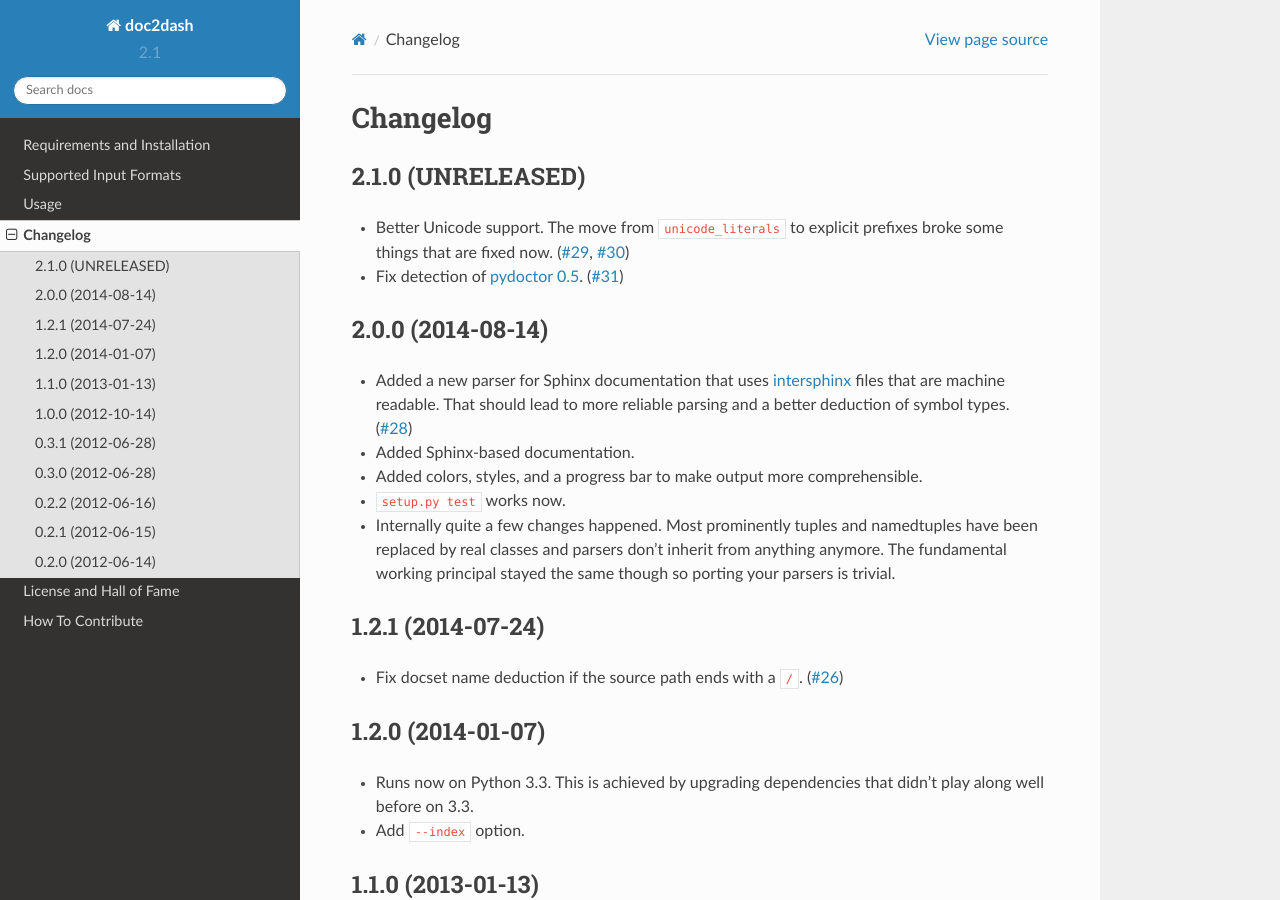
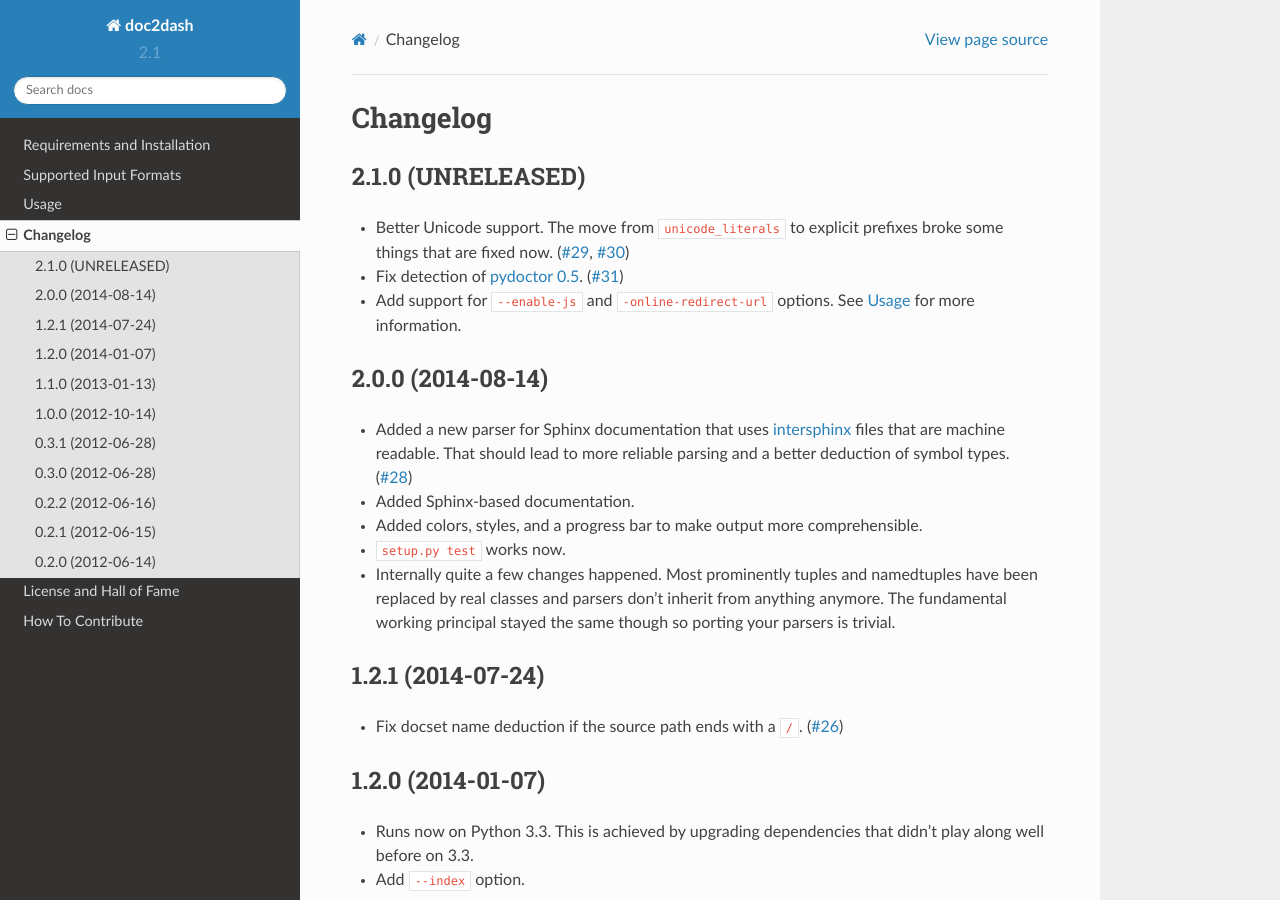
Before and after one commit to hynek/doc2dash, a Sphinx documentation site: the page built from docs/changelog.rst, in a window 1280 px wide and 900 px high. Built offline with Sphinx 7.4.7 and the Read the Docs theme 2.0.0, drawn with Linux system fonts in a browser that asks for light colours.

Commit message:
add changelog and authors

```diff
--- a/AUTHORS.rst
+++ b/AUTHORS.rst
@@ -8,3 +8,4 @@ contributors:
 - `Dirkjan Ochtman <https://github.com/djc>`_
 - `Henrique Bastos <https://github.com/henriquebastos>`_
 - `Łukasz Langa <https://github.com/ambv>`_
+- `Paul Kehrer <https://github.com/reaperhulk>`_
--- a/docs/changelog.rst
+++ b/docs/changelog.rst
@@ -11,6 +11,7 @@ Changelog
   The move from ``unicode_literals`` to explicit prefixes broke some things that are fixed now.
   (`#29 <https://github.com/hynek/doc2dash/issues/29>`_, `#30 <https://github.com/hynek/doc2dash/issues/30>`_)
 - Fix detection of `pydoctor 0.5 <http://bazaar.launchpad.net/~mwhudson/pydoctor/dev/revision/605>`_. (`#31 <https://github.com/hynek/doc2dash/issues/31>`_)
+- Add support for ``--enable-js`` and ``-online-redirect-url`` options. See :doc:`/usage` for more information.
 
 
 2.0.0 (2014-08-14)
```
